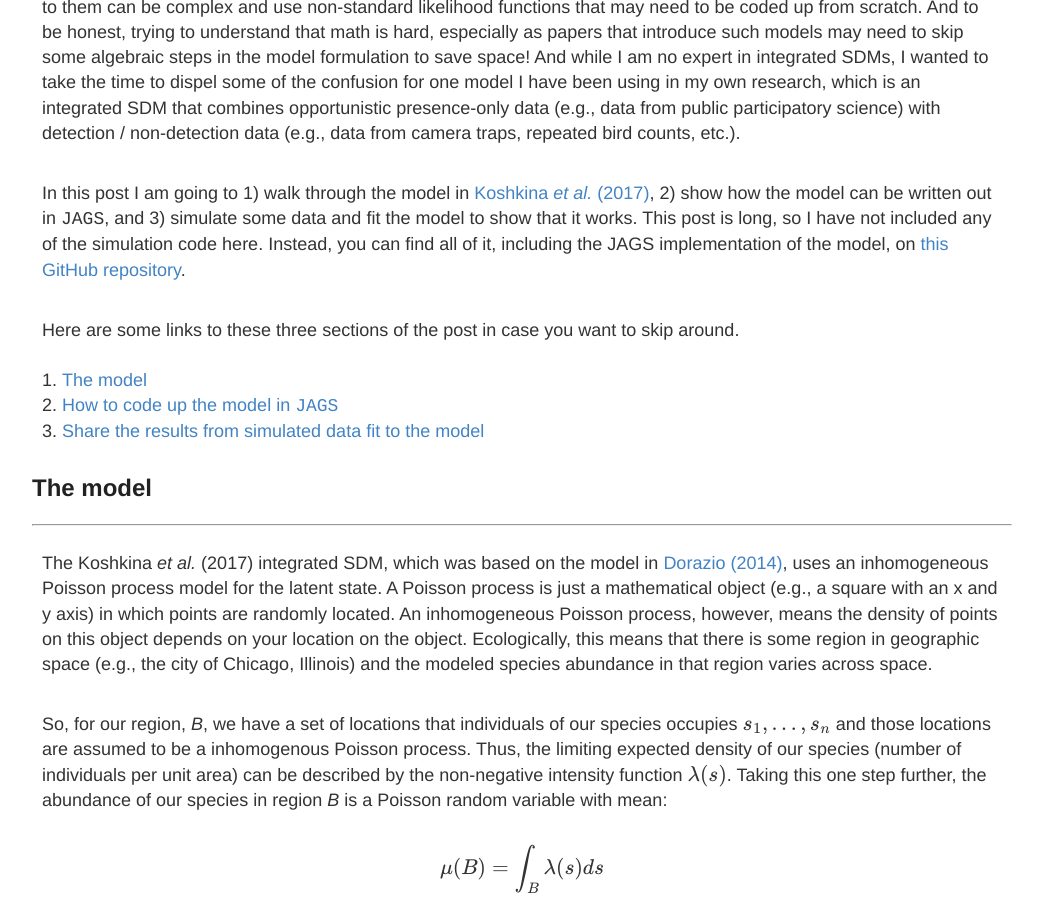
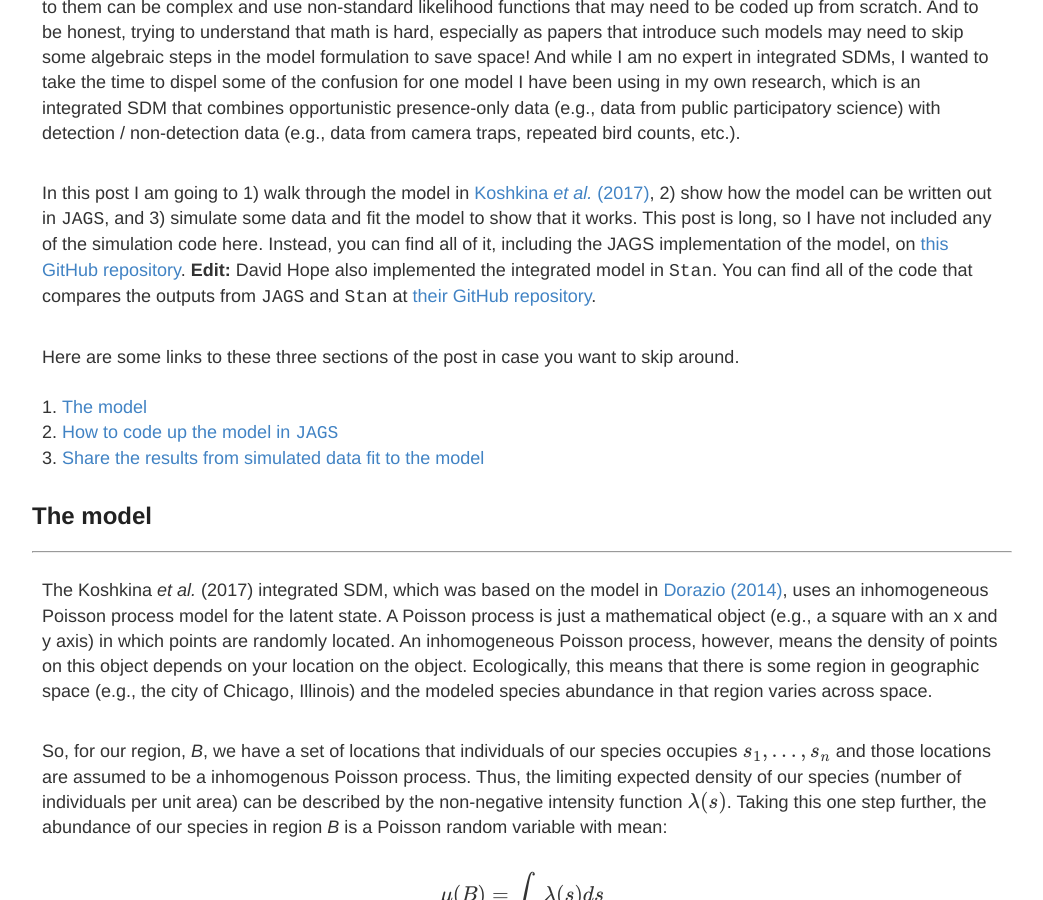
Before and after one commit to mfidino/mfidino.github.io, a Jekyll site: the page built from blog/_posts/2021-8-25-bayesian_integrated_model.md, in a window 1280 px wide and 900 px high, scrolled down 684 px. Shown: the whole window, without its empty margins (118-1161 px from the left). Built offline with Jekyll 4.4.1, drawn with Linux system fonts in a browser that asks for light colours; formulas are drawn with MathJax 3.

Commit message:
David Hope for the win

```diff
--- a/blog/_posts/2021-8-25-bayesian_integrated_model.md
+++ b/blog/_posts/2021-8-25-bayesian_integrated_model.md
@@ -10,7 +10,7 @@
 
 In my opinion, the biggest hurdle that prevents the wide scale adoption of integrated SDMs is that the math associated to them can be complex and use non-standard likelihood functions that may need to be coded up from scratch. And to be honest, trying to understand that math is hard, especially as papers that introduce such models may need to skip some algebraic steps in the model formulation to save space! And while I am no expert in integrated SDMs, I wanted to take the time to dispel some of the confusion for one model I have been using in my own research, which is an integrated SDM that combines opportunistic presence-only data (e.g., data from public participatory science) with detection / non-detection data (e.g., data from camera traps, repeated bird counts, etc.).
 
-In this post I am going to 1) walk through the model in [Koshkina *et al.* (2017)](https://besjournals.onlinelibrary.wiley.com/doi/10.1111/2041-210X.12738), 2) show how the model can be written out in `JAGS`, and 3) simulate some data and fit the model to show that it works. This post is long, so I have not included any of the simulation code here. Instead, you can find all of it, including the JAGS implementation of the model, on [this GitHub repository](https://github.com/mfidino/integrated-occupancy-model).
+In this post I am going to 1) walk through the model in [Koshkina *et al.* (2017)](https://besjournals.onlinelibrary.wiley.com/doi/10.1111/2041-210X.12738), 2) show how the model can be written out in `JAGS`, and 3) simulate some data and fit the model to show that it works. This post is long, so I have not included any of the simulation code here. Instead, you can find all of it, including the JAGS implementation of the model, on [this GitHub repository](https://github.com/mfidino/integrated-occupancy-model). **Edit:** David Hope also implemented the integrated model in `Stan`. You can find all of the code that compares the outputs from `JAGS` and `Stan` at [their GitHub repository](https://github.com/dhope/integrated-occupancy-model).
 
 Here are some links to these three sections of the post in case you want to skip around.
 
```
